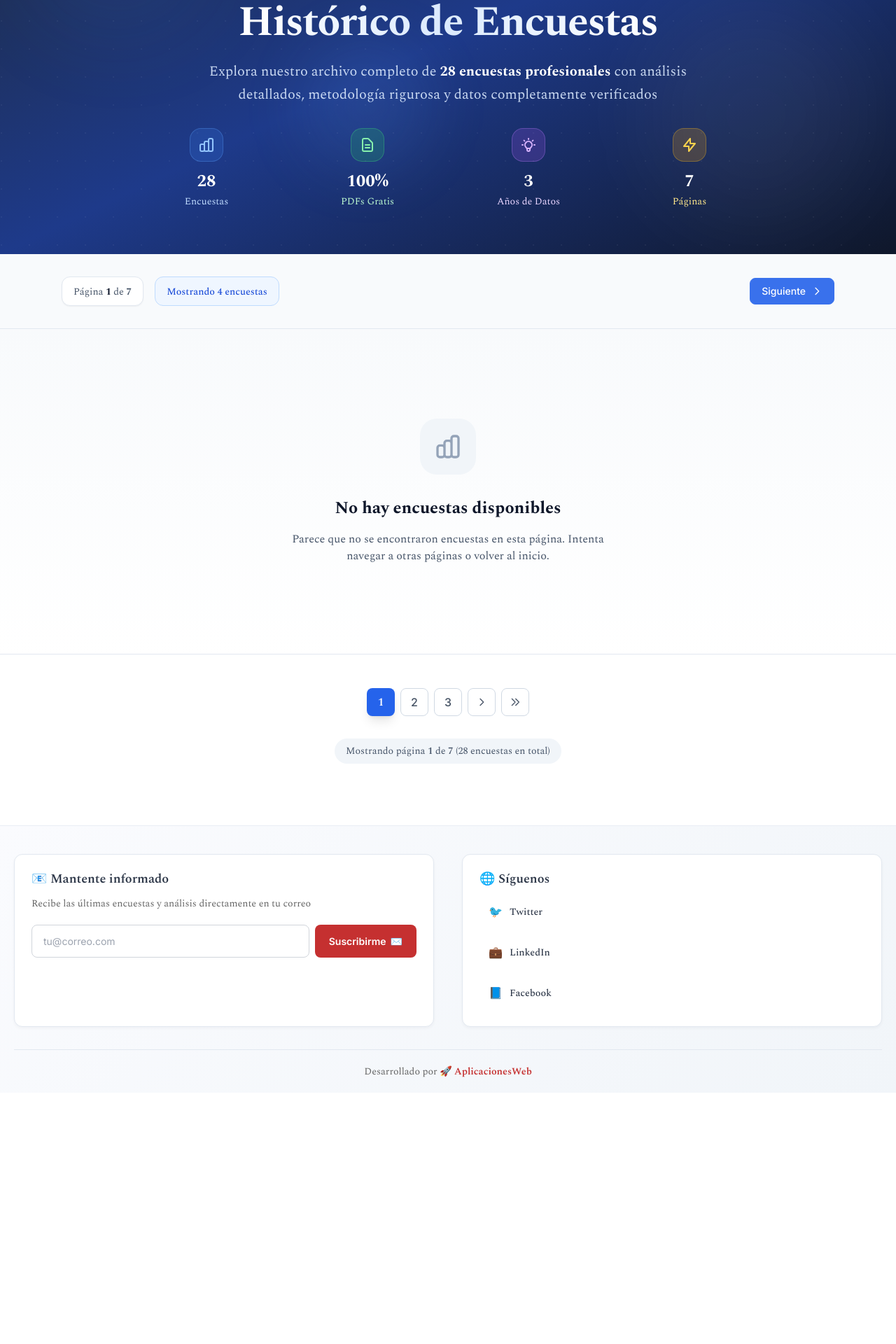
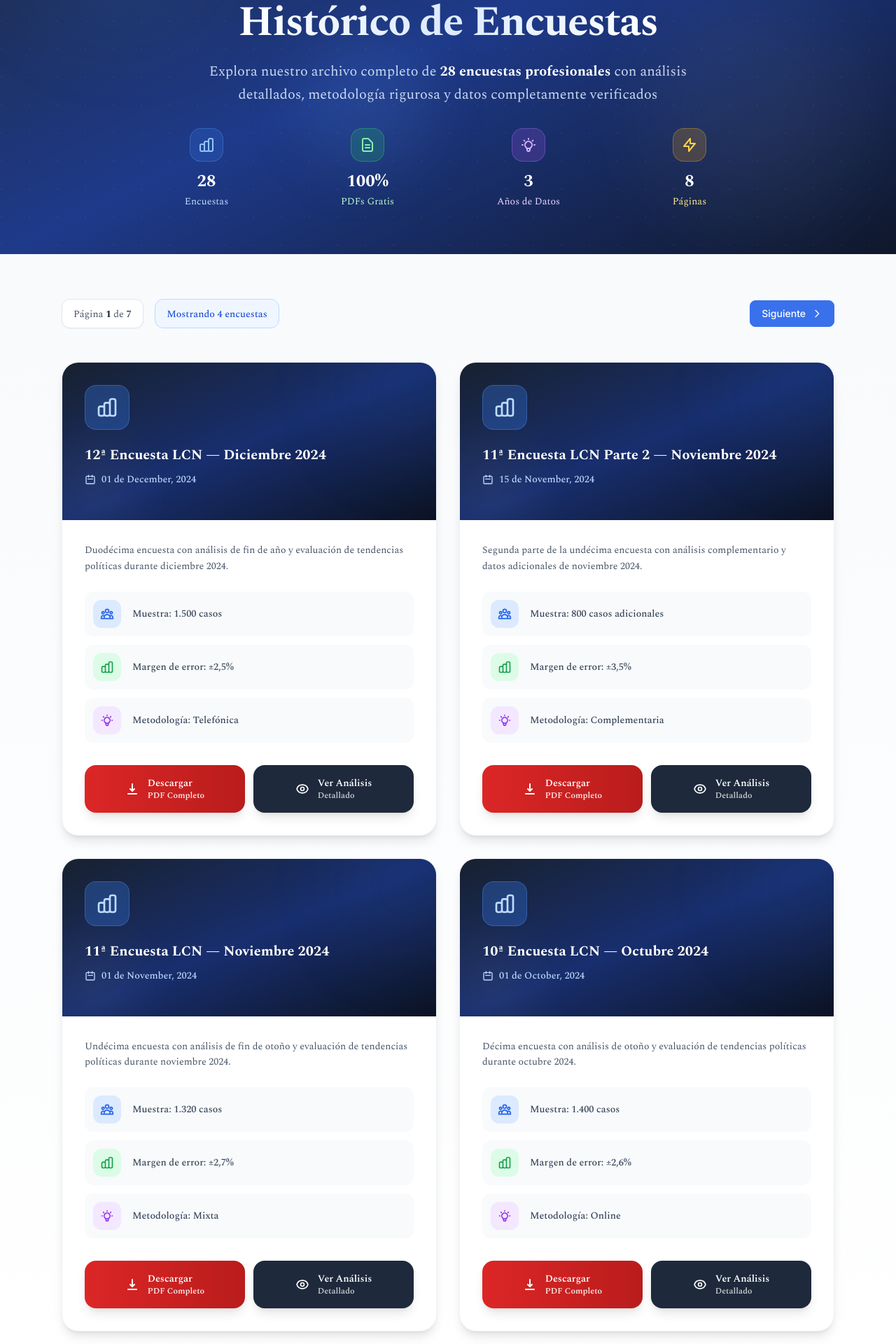
Before and after one commit to JuanJorquerAI/encuesta-lcn, a Jekyll site: the page built from encuestas/index.html, in a window 1280 px wide. Shown: the part 333-2253 px from the top of the page at 70% size. Built offline with Jekyll 4.4.1, drawn with Linux system fonts in a browser that asks for light colours; nearby versions of some CDN libraries; the list of posts is cut into pages by our own code; before the commit the page ends 1894 px from its top, so only the background shows below that; some of the changed text lies outside the part shown.

Commit message:
Refactor encuestas paginacion

```diff
--- a/_config.yml
+++ b/_config.yml
@@ -27,11 +27,13 @@ plugins:
 pagination:
   enabled: true
   debug: false
-  per_page: 6
-  title: ":title"
-  sort_field: "date"
+  collection: 'encuestas'
+  per_page: 4
+  permalink: '/encuestas/page/:num/'
+  title: ':title - Página :num'
+  limit: 0
+  sort_field: 'date'
   sort_reverse: true
-  # Paginación para una página específica del histórico
   trail:
     before: 2
     after: 2
--- a/encuestas/index.html
+++ b/encuestas/index.html
@@ -91,28 +91,37 @@ permalink: /encuestas/
             <path stroke-linecap="round" stroke-linejoin="round" stroke-width="2" d="M13 10V3L4 14h7v7l9-11h-7z"/>
           </svg>
         </div>
-        <span class="text-2xl font-bold text-white block">{{ paginator.total_pages }}</span>
+        {% assign total_pages = site.encuestas.size | divided_by: 4 | plus: 1 %}
+        <span class="text-2xl font-bold text-white block">{{ total_pages }}</span>
         <span class="text-amber-200 text-sm">Páginas</span>
       </div>
     </div>
   </div>
 </section>
 
+<!-- Grid de encuestas -->
+<section class="py-16 bg-gradient-to-b from-slate-50 to-white relative overflow-hidden">
+  <!-- Efectos de fondo sutiles -->
+  <div class="absolute inset-0">
+    <div class="absolute top-20 left-10 w-72 h-72 bg-blue-500/3 rounded-full blur-3xl"></div>
+    <div class="absolute bottom-20 right-10 w-96 h-96 bg-slate-600/3 rounded-full blur-3xl"></div>
+  </div>
+
+  <div class="container max-w-6xl mx-auto px-6 relative">
     <!-- Navegación de páginas superior -->
-<section class="py-8 bg-slate-50 border-b border-slate-200">
-  <div class="container max-w-6xl mx-auto px-6">
-    <div class="flex flex-col sm:flex-row items-center justify-between">
+    <div class="flex flex-col sm:flex-row items-center justify-between mb-12">
+      {% if paginator.posts %}
         <!-- Información de página actual -->
         <div class="flex items-center space-x-4 mb-4 sm:mb-0">
           <div class="bg-white rounded-xl px-4 py-2 border border-slate-200 shadow-sm">
             <span class="text-slate-600 text-sm">Página <span class="font-bold text-slate-900">{{ paginator.page }}</span> de <span class="font-bold">{{ paginator.total_pages }}</span></span>
           </div>
           <div class="bg-blue-50 rounded-xl px-4 py-2 border border-blue-200">
-          <span class="text-blue-700 text-sm font-medium">Mostrando 4 encuestas</span>
+            <span class="text-blue-700 text-sm font-medium">Mostrando {{ paginator.posts.size }} encuestas</span>
           </div>
         </div>
 
-      <!-- Paginación compacta superior -->
+        <!-- Navegación compacta superior -->
         <nav class="flex items-center space-x-2">
           {% if paginator.previous_page %}
             <a href="{{ paginator.previous_page_path | relative_url }}"
@@ -134,24 +143,14 @@ permalink: /encuestas/
             </a>
           {% endif %}
         </nav>
-    </div>
-  </div>
-</section>
-
-<!-- Grid de encuestas -->
-<section class="py-16 bg-gradient-to-b from-slate-50 to-white relative overflow-hidden">
-  <!-- Efectos de fondo sutiles -->
-  <div class="absolute inset-0">
-    <div class="absolute top-20 left-10 w-72 h-72 bg-blue-500/3 rounded-full blur-3xl"></div>
-    <div class="absolute bottom-20 right-10 w-96 h-96 bg-slate-600/3 rounded-full blur-3xl"></div>
+      {% endif %}
     </div>
 
-  <div class="container max-w-6xl mx-auto px-6 relative">
-    {% if paginator.docs.size > 0 %}
+    {% if paginator.posts.size > 0 %}
       <!-- Grid responsivo de encuestas -->
       <div class="grid gap-8 md:grid-cols-2 lg:grid-cols-2 xl:grid-cols-2">
-        {% for e in paginator.docs %}
-          {% include card-encuesta.html encuesta=e %}
+        {% for encuesta in paginator.posts %}
+          {% include card-encuesta.html encuesta=encuesta %}
         {% endfor %}
       </div>
 
@@ -165,7 +164,43 @@ permalink: /encuestas/
         </div>
       </div>
     {% else %}
-      <!-- Estado vacío -->
+      <!-- Fallback: mostrar todas las encuestas si la paginación no funciona -->
+      {% assign todas_encuestas = site.encuestas | sort: 'date' | reverse %}
+      {% if todas_encuestas.size > 0 %}
+        <!-- Navegación simple sin paginación -->
+        <div class="text-center mb-12">
+          <div class="inline-flex items-center px-6 py-3 bg-blue-50 rounded-2xl border border-blue-200">
+            <span class="text-blue-700 font-medium">Mostrando todas las {{ todas_encuestas.size }} encuestas</span>
+          </div>
+        </div>
+
+        <!-- Grid de todas las encuestas -->
+        <div class="grid gap-8 md:grid-cols-2 lg:grid-cols-2 xl:grid-cols-2">
+          {% for encuesta in todas_encuestas limit: 4 %}
+            {% include card-encuesta.html encuesta=encuesta %}
+          {% endfor %}
+        </div>
+
+        {% if todas_encuestas.size > 4 %}
+          <div class="mt-12 text-center">
+            <p class="text-slate-600 mb-4">Mostrando las 4 encuestas más recientes de {{ todas_encuestas.size }} disponibles</p>
+            <a href="/encuestas/" class="inline-flex items-center px-6 py-3 bg-blue-600 text-white font-semibold rounded-lg hover:bg-blue-700 transition-colors">
+              Ver todas las encuestas
+            </a>
+          </div>
+        {% endif %}
+
+        <!-- Información adicional -->
+        <div class="mt-16 text-center">
+          <div class="inline-flex items-center px-6 py-3 bg-slate-100 rounded-2xl">
+            <svg class="w-5 h-5 mr-3 text-slate-600" fill="none" stroke="currentColor" viewBox="0 0 24 24">
+              <path stroke-linecap="round" stroke-linejoin="round" stroke-width="2" d="M13 16h-1v-4h-1m1-4h.01M21 12a9 9 0 11-18 0 9 9 0 0118 0z"/>
+            </svg>
+            <span class="text-slate-700 font-medium">Todas las encuestas incluyen PDFs descargables y análisis detallados</span>
+          </div>
+        </div>
+      {% else %}
+        <!-- Estado verdaderamente vacío -->
         <div class="text-center py-16">
           <div class="w-20 h-20 bg-slate-100 rounded-3xl flex items-center justify-center mx-auto mb-8">
             <svg class="w-10 h-10 text-slate-400" fill="none" stroke="currentColor" viewBox="0 0 24 24">
@@ -173,21 +208,22 @@ permalink: /encuestas/
             </svg>
           </div>
           <h3 class="text-2xl font-bold text-slate-900 mb-4">No hay encuestas disponibles</h3>
-        <p class="text-slate-600 max-w-md mx-auto">Parece que no se encontraron encuestas en esta página. Intenta navegar a otras páginas o volver al inicio.</p>
+          <p class="text-slate-600 max-w-md mx-auto">No se encontraron encuestas para mostrar. Por favor, contacta al administrador del sitio.</p>
         </div>
+      {% endif %}
     {% endif %}
   </div>
 </section>
 
 <!-- Paginación principal -->
-{% if paginator.total_pages > 1 %}
+{% if paginator.posts and paginator.total_pages > 1 %}
 <section class="py-12 bg-white border-t border-slate-200">
   <div class="container max-w-4xl mx-auto px-6">
     <nav class="flex items-center justify-center">
       <div class="flex items-center space-x-2">
         <!-- Botón primera página -->
         {% if paginator.page > 2 %}
-          <a href="{{ site.paginate_path | replace: ':num', '1' | relative_url }}"
+          <a href="{{ '/' | relative_url }}encuestas/"
              class="inline-flex items-center justify-center w-10 h-10 rounded-lg border border-slate-300 text-slate-700 hover:bg-slate-50 hover:border-slate-400 transition-all duration-200">
             <svg class="w-4 h-4" fill="none" stroke="currentColor" viewBox="0 0 24 24">
               <path stroke-linecap="round" stroke-linejoin="round" stroke-width="2" d="M11 19l-7-7 7-7m8 14l-7-7 7-7"/>
```
Also changed, not shown: other parts of encuestas/index.html (+2 -2 lines). Lines whose indentation alone changed are shown as unchanged.
